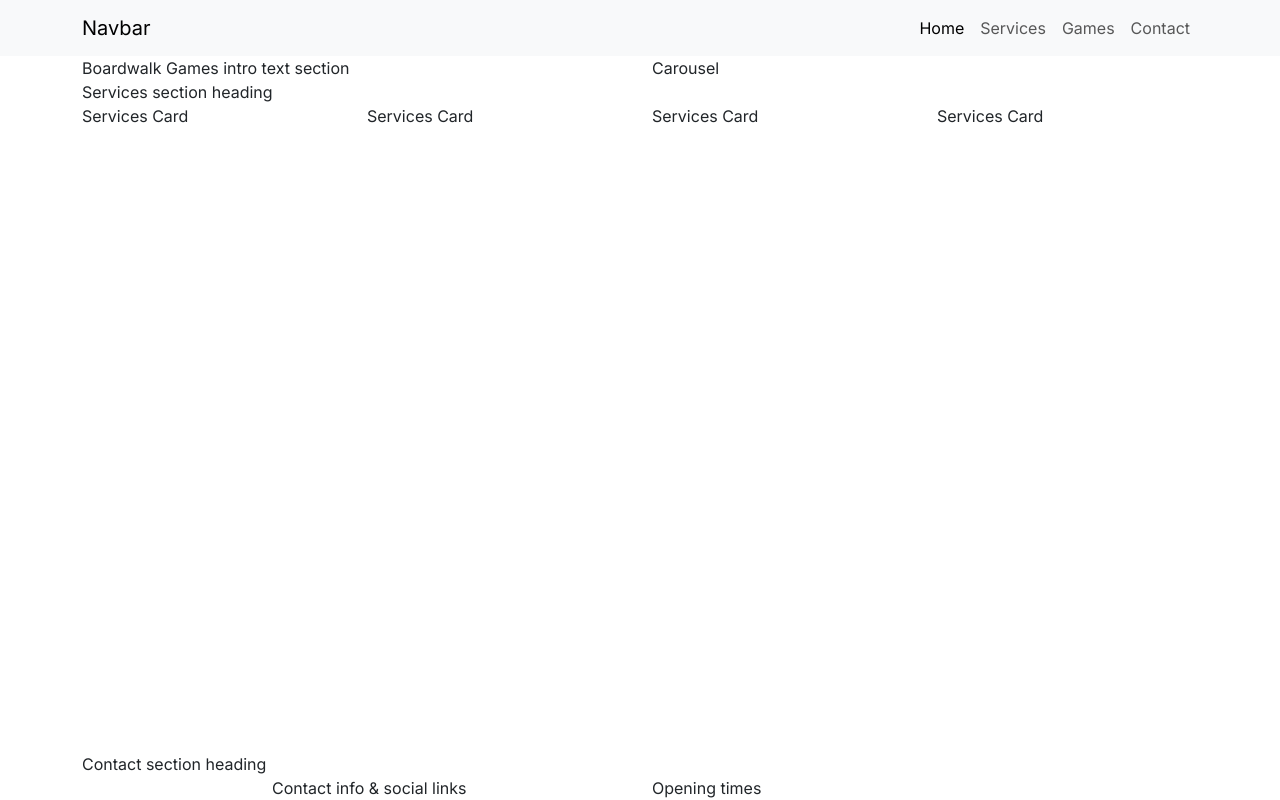
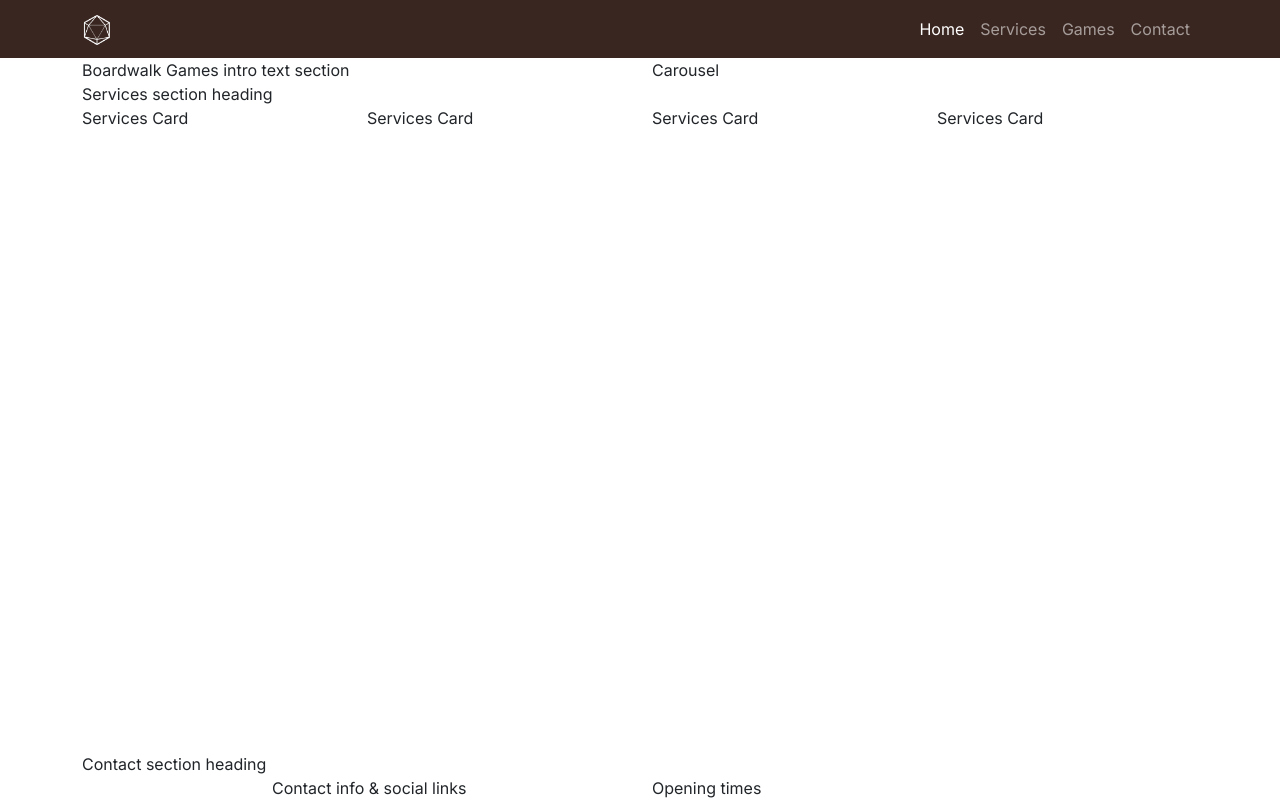
Before and after one commit to skb399/boardwalk-games, a plain HTML site: page index.html in a window 1280 px wide. Drawn offline with nearby package versions, Linux system fonts and the light colour scheme; a web font is replaced by a local one.

Commit message:
styling the navbar

```diff
--- a/assets/css/style.css
+++ b/assets/css/style.css
@@ -33,6 +33,16 @@
     color: var(--highlight-color)
 }
 
+/*Navbar*/
+
+#navbar {
+    background-color: var(--primary-color);
+}
+
+#navbar .logo {
+    width: 30px;
+}
+
 /* grid visualisation CSS for testing
 
 .container,
--- a/index.html
+++ b/index.html
@@ -30,9 +30,10 @@
     visualise the placement of containers, rows, and columns in your HTML without the distraction of additional content.-->
     <!-- Navigation -->
     <!-- Navigation -->
-    <nav class="navbar navbar-expand-lg bg-body-tertiary">
+    <nav id="navbar" class="navbar navbar-expand-lg" data-bs-theme="dark">
         <div class="container">
-            <a class="navbar-brand" href="index.html">Navbar</a>
+            <a class="navbar-brand" href="index.html"><img src="assets/images/logo-sm-white.png"
+                    alt="Boardwalk Games Logo" class="logo"></a>
             <button class="navbar-toggler" type="button" data-bs-toggle="collapse" data-bs-target="#navbarNav"
                 aria-controls="navbarNav" aria-expanded="false" aria-label="Toggle navigation">
                 <span class="navbar-toggler-icon"></span>
```
